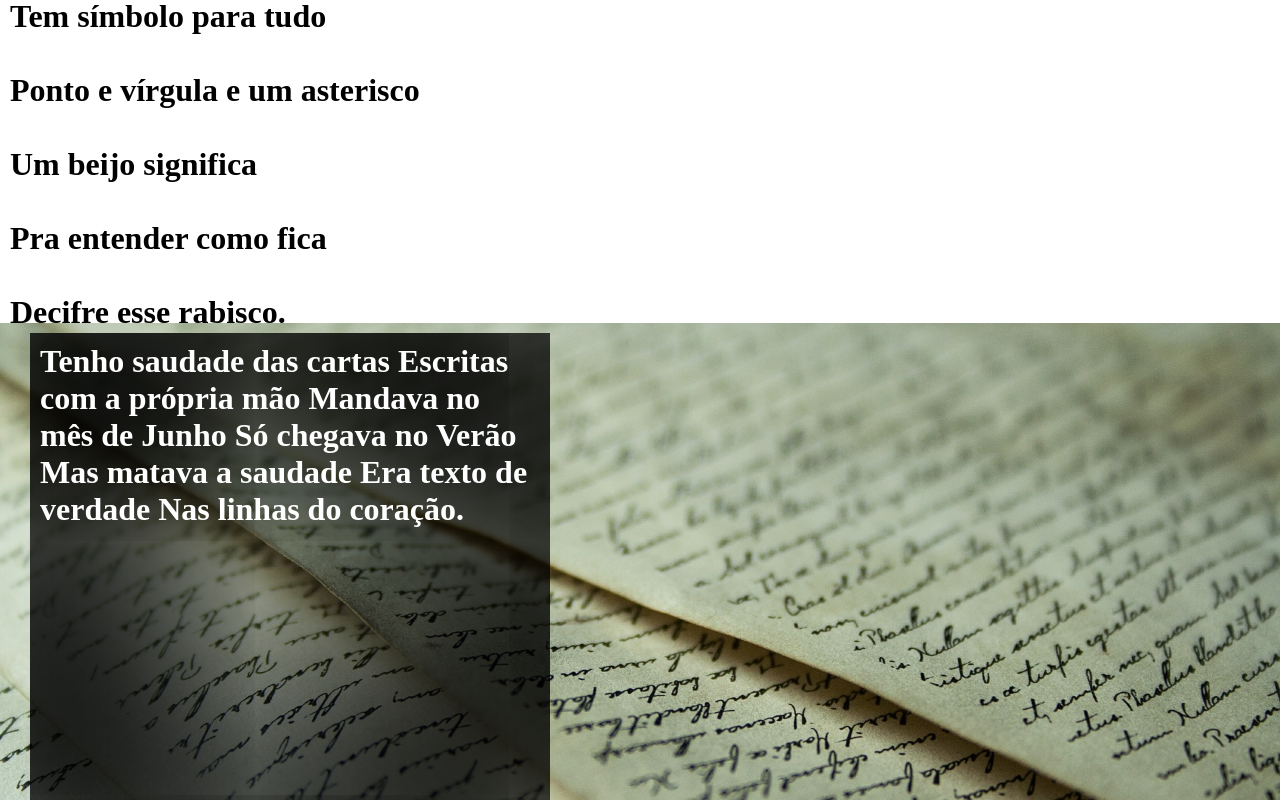
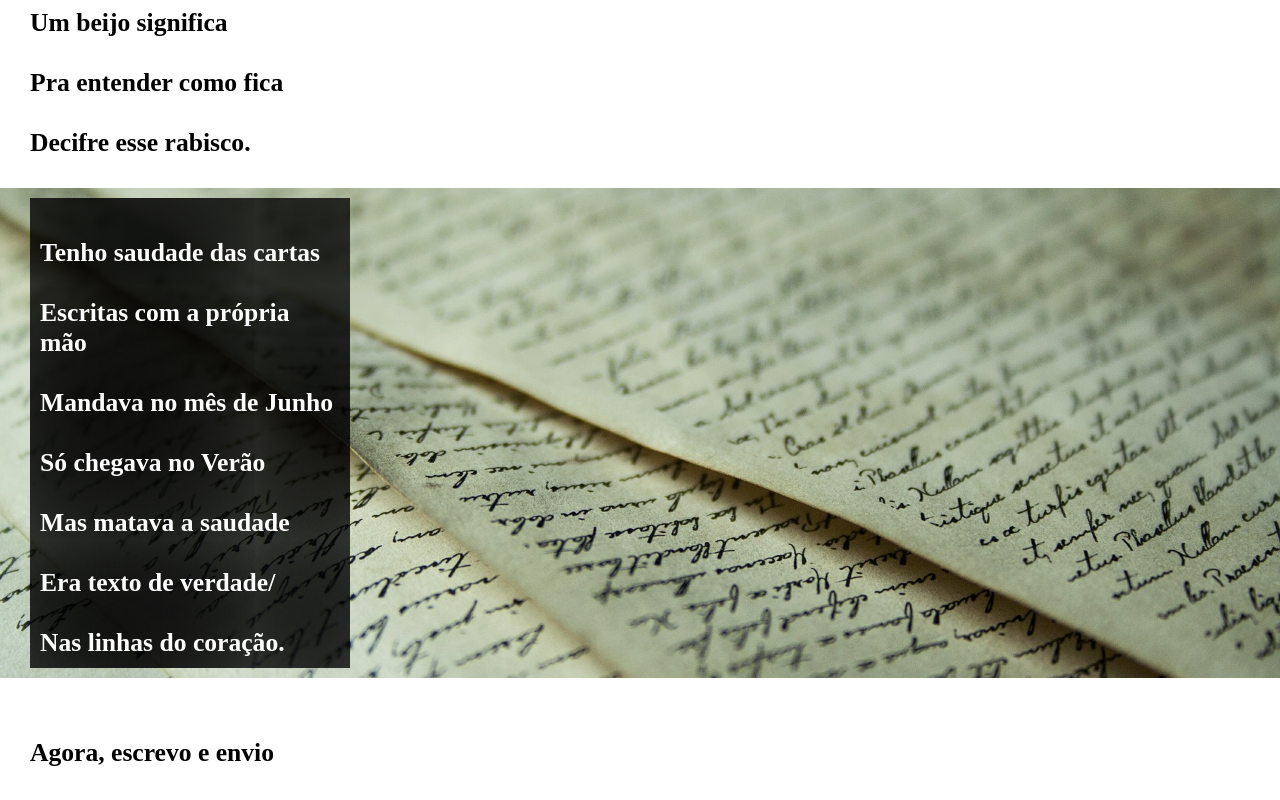
Before and after one commit to tarcisiotaut/html-css-original, a plain HTML site: page desafios/desafio012/desafio012.html in a window 1280 px wide. Shown: the part 2000-2800 px from the top of the page. Drawn offline with Linux system fonts and the light colour scheme; a web font is replaced by a local one.

Commit message:
att ex012

```diff
--- a/desafios/desafio012/desafio012.html
+++ b/desafios/desafio012/desafio012.html
@@ -15,7 +15,7 @@
 
         <h1>Cordel Morderno</h1>
 
-        <nav>Por<a href="ttps://www.recantodasletras.com.br/poesias/3186743"> Milton Duarte</a></nav>
+        <nav>Por<a href="https://www.recantodasletras.com.br/poesias/3186743" target="_blank"> Milton Duarte</a></nav>
 
     </header>
 
@@ -77,13 +77,13 @@
     <div class="fundocor2">
 
             <p id="paragrafocor2">
-            Tenho saudade das cartas
-            Escritas com a própria mão
-            Mandava no mês de Junho
-            Só chegava no Verão
-            Mas matava a saudade
-            Era texto de verdade
-            Nas linhas do coração.
+            <br>Tenho saudade das cartas</br>
+            <br>Escritas com a própria mão</br>
+            <br>Mandava no mês de Junho</br>
+            <br>Só chegava no Verão</br>
+            <br>Mas matava a saudade</br>
+            <br>Era texto de verdade/<br>
+            <br>Nas linhas do coração.</br>
                         </p>
 
 </div>
@@ -111,7 +111,7 @@
 
 
 <footer>
-    Site criado por <a href="">Gustavo guanabara </a>para o <a href="">
+    Site criado por <a href="https://www.instagram.com/gustavoguanabara/">Gustavo guanabara </a>para o <a href="https://www.cursoemvideo.com/">
         Cursoemvideo
         </footer>
     </a>
--- a/desafios/desafio012/style.css
+++ b/desafios/desafio012/style.css
@@ -12,9 +12,10 @@
 
 
 
-*{
-    margin: 0px;
+*{ margin: 0px;
     padding: 0px;
+
+
 }
 
 body{ background-color: white;
@@ -53,26 +54,33 @@ header > h1{
 nav > a{
     text-decoration: none;
     color:white;
-    font-weight: 900;
+    font-weight: 900px;
     font-size: 21px;
+
+}
+  nav a > :hover{
+ background-color: aliceblue;
+
+
+}
 
 
 
-}
  main{
     font-weight: bolder;
     font-family: 'HandVetica', 'sans serifa';
-    font-size: xx-large;
+    font-size: 1.6em;
 
 }
 
 p{
-    width: 500px;
-    height: 500px;
+    width: 300px;
+    height: 450px;
     font-family:  'Libre Baskerville', serif;
     font-weight: 500px;
    padding: 10px;
-   font-style: normal;
+   font-style:normal ;
+   margin: 20px;
 
 
 
@@ -101,19 +109,12 @@ div.fundocor2{
 
 }
 
-#paragrafocor1{
 
-
-}
-
-#paragrafocor2{
-
-}
 div > p{
     box-shadow: inset  1px 1px 216px 146px black;
     display: inline-block;
     margin: 10px 30px;
-    padding:-10px ;
+    padding:10px ;
 }
 
    footer{ text-align: center;
```
